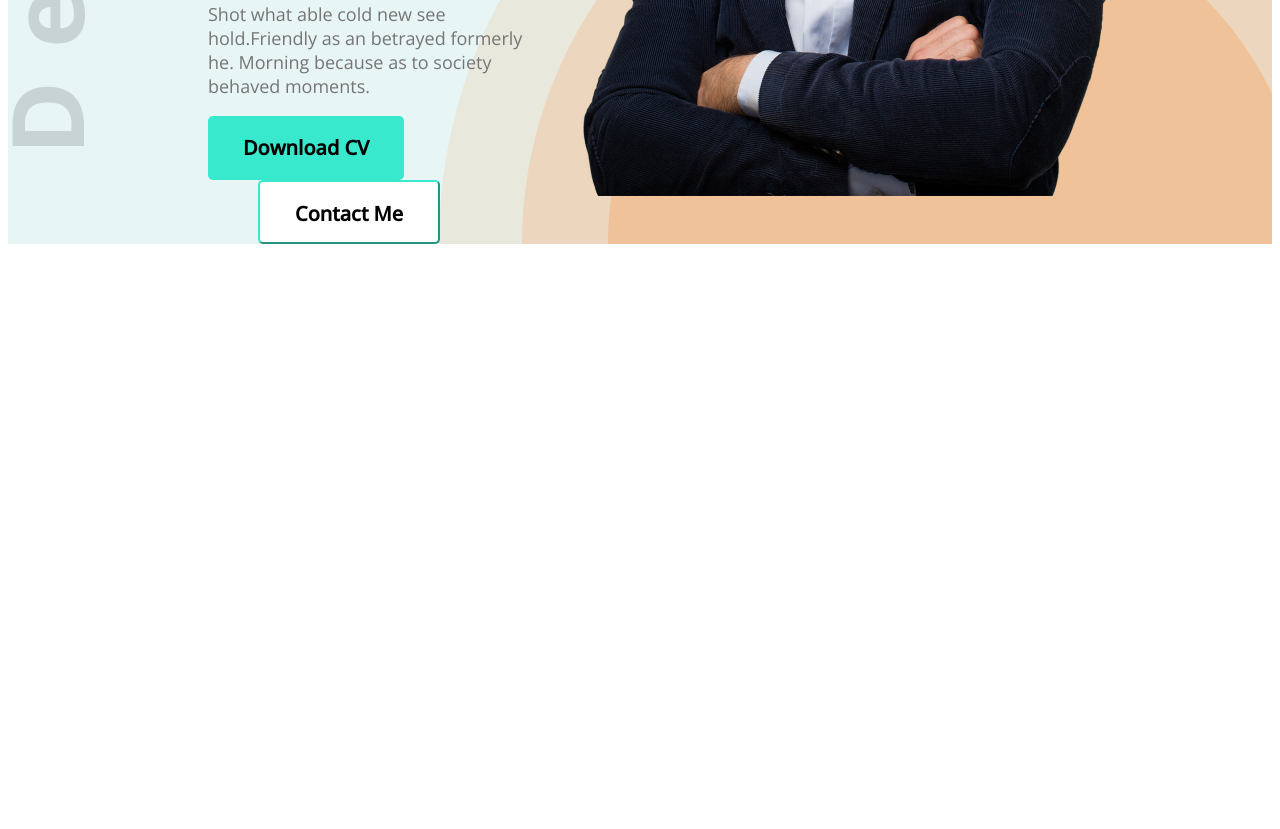
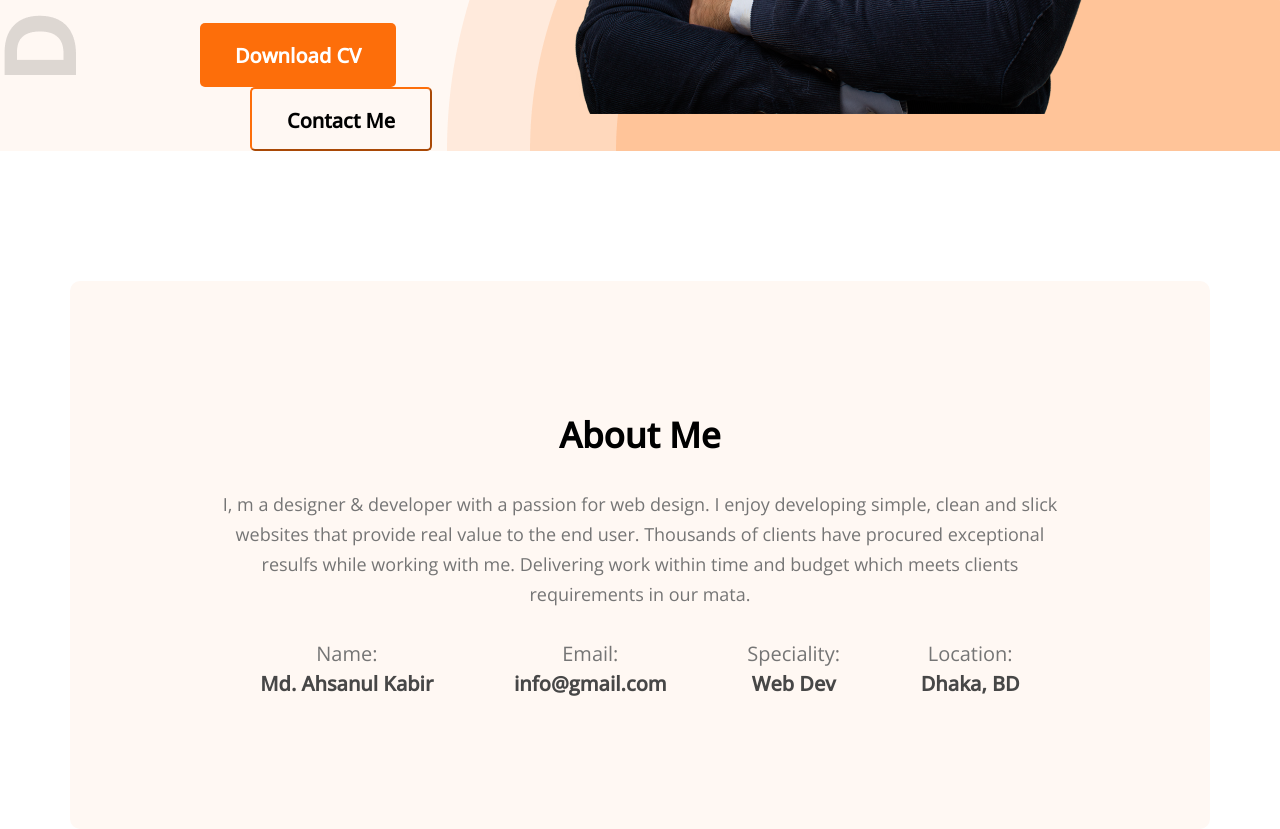
Before and after one commit to ahsanrkabir/developer-portfolio-old, a plain HTML site: page index.html in a window 1280 px wide. Shown: the part 763-1592 px from the top of the page. Before the commit the page ends 1015 px from the top, so only its background shows below. Drawn offline with nearby package versions, Linux system fonts and the light colour scheme.

Commit message:
added header and about section

```diff
--- a/index.html
+++ b/index.html
@@ -24,7 +24,7 @@
             <div>
                 <h3 class="banner-subtitle">Hi, I am</h3>
                 <h1 class="banner-title">Md. Ahsanul Kabir</h1>
-                <p class="banner-description">Shot what able cold new see hold.Friendly as an betrayed formerly he. Morning because as to society behaved moments.</p>
+                <p class="banner-description">Lorem, ipsum dolor sit amet consectetur adipisicing elit. Explicabo, dolorem ducimus? Veniam provident vitae, quo sequi voluptatum quae quas dicta delectus ut ex, odio libero minima asperiores nam, tenetur tempora!</p>
                 <button class="btn-primary">Download CV</button>
                 <button class="btn-secondary">Contact Me</button>
             </div>
@@ -33,7 +33,28 @@
     </header>
 
     <main>
-
+        <section class="about-me">
+            <h3 class="section-title">About Me</h3>
+            <p class="section-description">I, m a designer & developer with a passion for web design. I enjoy developing simple, clean and slick websites that provide real value to the end user. Thousands of clients have procured exceptional resulfs while working with me. Delivering work within time and budget which meets clients requirements in our mata.</p>
+            <div class="about-info-container">
+                <div class="about-info">
+                    <p class="info-title">Name:</p>
+                    <p class="info-description">Md. Ahsanul Kabir</p>
+                </div>
+                <div class="about-info">
+                    <p class="info-title">Email:</p>
+                    <p class="info-description">info@gmail.com</p>
+                </div>
+                <div class="about-info">
+                    <p class="info-title">Speciality:</p>
+                    <p class="info-description">Web Dev</p>
+                </div>
+                <div class="about-info">
+                    <p class="info-title">Location:</p>
+                    <p class="info-description">Dhaka, BD</p>
+                </div>
+            </div>
+        </section>
     </main>
 
     <footer>
--- a/styles/portfolio.css
+++ b/styles/portfolio.css
@@ -1,15 +1,15 @@
 *{
-    margin: o;
+    margin: 0px;
     font-family: 'Open Sans', sans-serif;
 }
 
 .text-primary{
-    color: #39e9ce ;
+    color: #FD6E0A ;
 }
 
 .btn-primary{
-    color: #000000;
-    background: #39e9ce;
+    color: #FFFFFF;
+    background: #FD6E0A;
     font-weight: 700;
     font-size: 20px;
     border: 0;
@@ -20,8 +20,8 @@
 
 .btn-secondary{
     height: 64px;
-    background-color: rgb(255, 255, 255);
-    border-color: #39e9ce;
+    background-color: #FFF8F3;
+    border-color: #FD6E0A;
     font-weight: 700;
     font-size: 20px;
     padding: 18px 35px;
@@ -31,7 +31,7 @@
 
 /* Header and Navigation Styles */
 .header{
-    background:  #e7f5f4;
+    background:  #FFF8F3;
     background-image: url('../images/header_bg.png'), url('../images/developer.png');
     background-repeat: no-repeat;
     background-position: bottom right, left;
@@ -39,7 +39,7 @@
 nav{
     display: flex;
     justify-content: space-between;
-    margin: 50px 200px;
+    padding: 50px 200px;
 }
 
 .nav-title{
@@ -76,7 +76,59 @@ nav li{
 }
 
 .banner-description{
-    color: #757575;
+    color: #757575
+    ;
     font-weight: 400;
     font-size: 18px;
+    margin-bottom: 40px;
 }
+
+/* Main Section styles */
+main{
+    max-width: 1140px;
+    margin: 0 auto;
+}
+
+/* About Me section styles */
+.about-me{
+    margin-top: 130px;
+    background: #FFF8F3;
+    border-radius: 10px;
+    padding: 130px 150px;
+    text-align: center;
+}
+
+.section-title{
+    margin-bottom: 30px;
+    font-weight: 700;
+    font-size: 35px;
+    line-height: 48px;
+}
+
+.section-description{
+    font-size: 18px;
+    color: #757575;
+    margin-bottom: 30px;
+    font-weight: 400;
+    line-height: 30px;
+}
+
+.about-info-container{
+    display: flex;
+    justify-content: space-around;
+}
+
+.info-title{
+    color: #757575;
+    font-style: normal;
+    font-weight: 400;
+    font-size: 20px;
+    line-height: 30px;
+}
+
+.info-description{
+    color: #474747;
+    font-weight: 700;
+    font-size: 20px;
+    line-height: 30px;
+}
```
